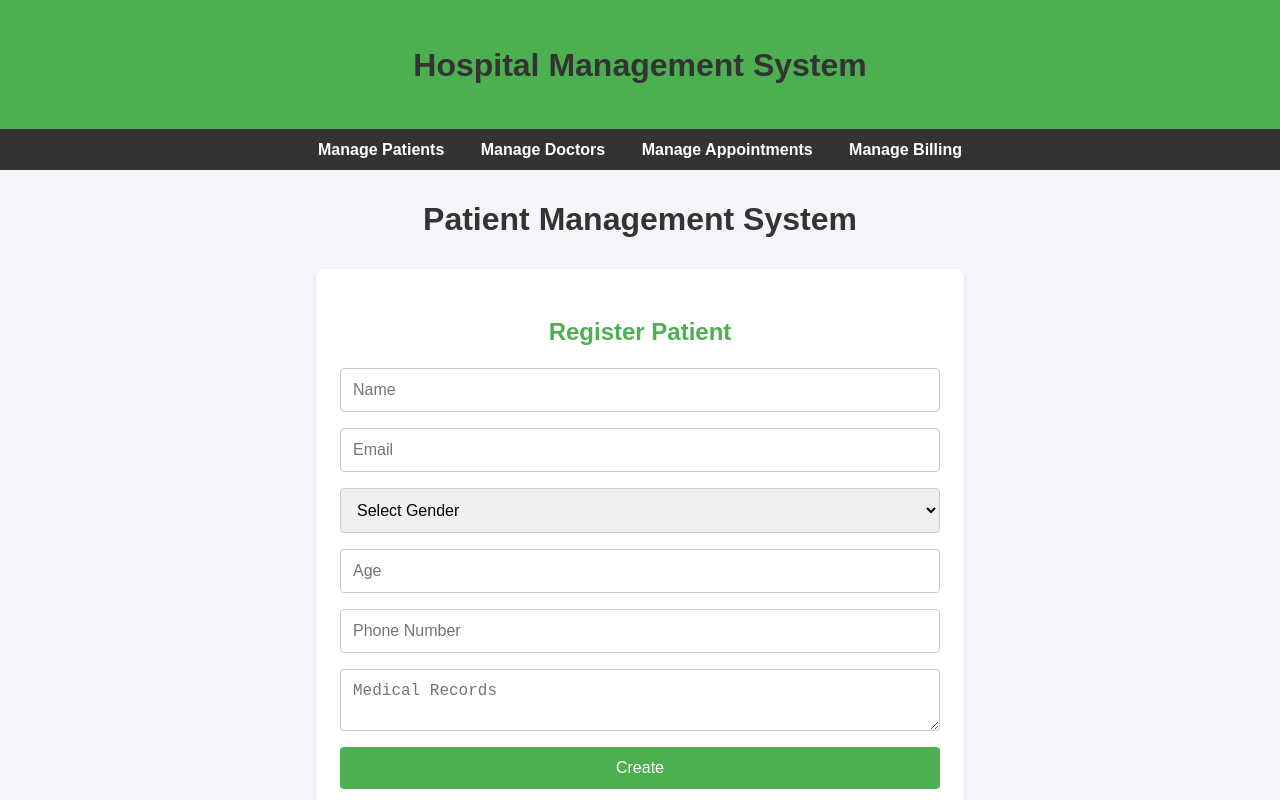
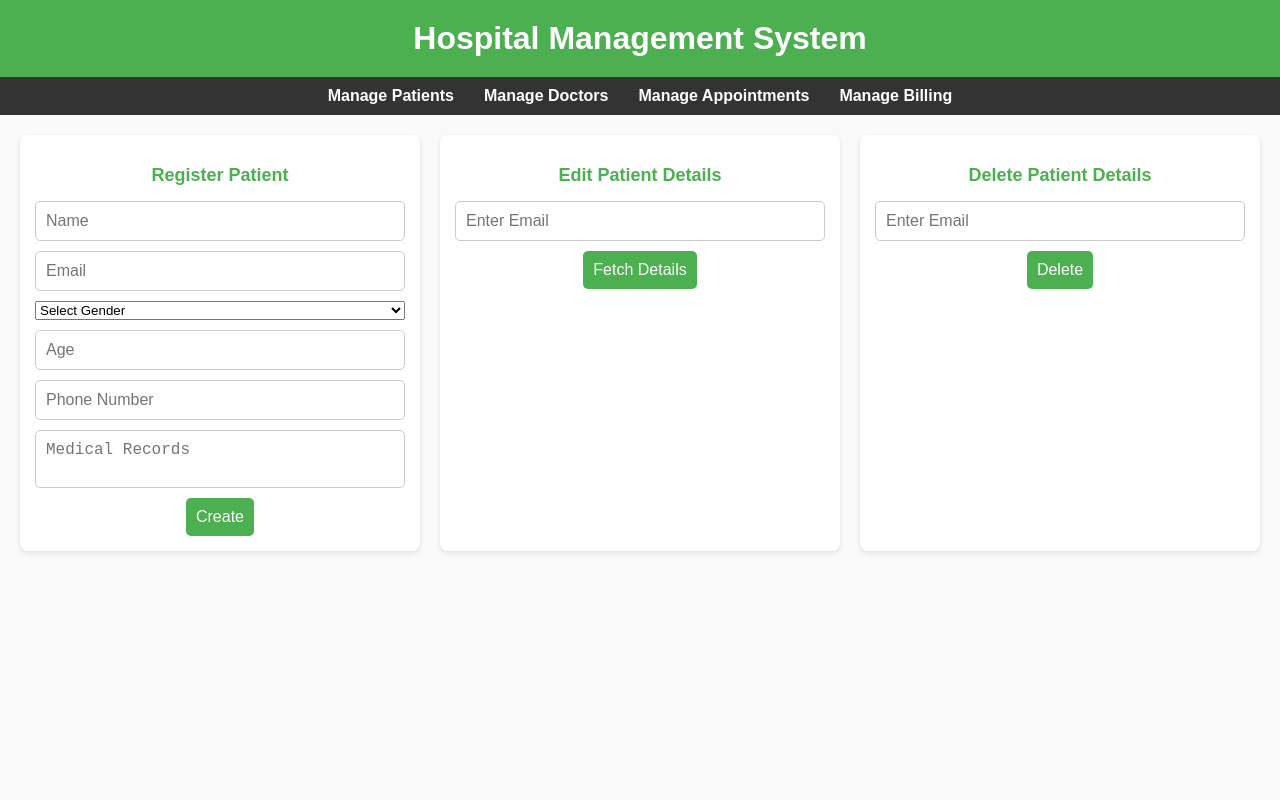
Before and after one commit to Bhuvan134/HospitalManagement, a plain HTML site: page frontend/public/patient.html in a window 1280 px wide. Shown: the top 800 px of the page. Drawn offline with Linux system fonts and the light colour scheme.

Commit message:
Final commit

```diff
--- a/frontend/public/appointment.css
+++ b/frontend/public/appointment.css
@@ -1,108 +1,106 @@
-/* General Reset */
+/* General Body Styling */
 body {
+    font-family: Arial, sans-serif;
     margin: 0;
-    font-family: Arial, sans-serif;
-    background-color: #f4f4f9;
+    padding: 0;
+    background-color: #f9f9f9;
     color: #333;
-    line-height: 1.6;
 }
 
-/* Header */
-header {
+/* Header Styling */
+header h1 {
+    text-align: center;
     background-color: #4caf50;
     color: white;
-    padding: 1rem 0;
-    text-align: center;
+    padding: 20px;
+    margin: 0;
 }
 
-/* Navigation */
+/* Navigation Bar */
 nav {
+    display: flex;
+    justify-content: center;
     background-color: #333;
-    padding: 0.5rem;
-    text-align: center;
+    padding: 10px 0;
 }
 
 nav a {
     color: white;
-    margin: 0 1rem;
     text-decoration: none;
+    margin: 0 15px;
     font-weight: bold;
 }
 
 nav a:hover {
-    text-decoration: underline;
+    color: #4caf50;
 }
 
-/* Page Title */
-h1 {
-    text-align: center;
-    margin-top: 1.5rem;
-    font-size: 2rem;
-    color: #333;
+/* Container Styling */
+.container {
+    display: flex;
+    justify-content: space-between;
+    gap: 20px;
+    padding: 20px;
+    flex-wrap: wrap;
 }
 
-/* Section Styles */
+/* Section Styling */
 section {
-    background: white;
-    margin: 1.5rem auto;
-    padding: 1.5rem;
-    width: 90%;
-    max-width: 600px;
+    flex: 1;
+    background-color: white;
+    padding: 15px;
     border-radius: 8px;
-    box-shadow: 0 2px 4px rgba(0, 0, 0, 0.1);
+    box-shadow: 0 2px 5px rgba(0, 0, 0, 0.1);
+    min-width: 300px;
+    box-sizing: border-box; /* Ensures padding stays inside the container */
 }
 
-/* Section Headings */
 section h2 {
     text-align: center;
+    font-size: 18px;
     color: #4caf50;
-    margin-bottom: 1rem;
 }
 
-/* Form Styles */
+/* Form Styling */
 form {
     display: flex;
     flex-direction: column;
-    gap: 1rem;
+    gap: 10px;
 }
 
-form input, form select, form textarea, form button {
-    font-size: 1rem;
-    padding: 0.75rem;
+input, textarea, button {
+    padding: 10px;
     border: 1px solid #ccc;
-    border-radius: 4px;
+    border-radius: 5px;
+    font-size: 16px;
+    width: 100%; /* Ensures inputs stay within the container */
+    box-sizing: border-box; /* Prevents overflowing due to padding */
 }
 
-form input:focus, form select:focus, form textarea:focus {
-    outline: none;
-    border-color: #4caf50;
+textarea {
+    resize: none; /* Disables manual resizing of textareas */
 }
 
-form button {
+button {
     background-color: #4caf50;
     color: white;
     border: none;
     cursor: pointer;
+    width: auto; /* Ensures buttons are not unnecessarily stretched */
+    align-self: center; /* Centers buttons horizontally */
 }
 
-form button:hover {
+button:hover {
     background-color: #45a049;
-}
-
-/* Button within Edit Details */
-#editAppointmentDetails button {
-    margin-top: 1rem;
-    width: 100%;
 }
 
 /* Responsive Design */
 @media (max-width: 768px) {
-    section {
-        width: 95%;
+    .container {
+        flex-direction: column;
     }
 
-    nav a {
-        display: block;
-        margin: 0.5rem 0;
+    section {
+        width: 100%;
     }
 }
--- a/frontend/public/billing.css
+++ b/frontend/public/billing.css
@@ -1,108 +1,106 @@
-/* General Reset */
+/* General Body Styling */
 body {
+    font-family: Arial, sans-serif;
     margin: 0;
-    font-family: Arial, sans-serif;
-    background-color: #f4f4f9;
+    padding: 0;
+    background-color: #f9f9f9;
     color: #333;
-    line-height: 1.6;
 }
 
-/* Header */
-header {
+/* Header Styling */
+header h1 {
+    text-align: center;
     background-color: #4caf50;
     color: white;
-    padding: 1rem 0;
-    text-align: center;
+    padding: 20px;
+    margin: 0;
 }
 
-/* Navigation */
+/* Navigation Bar */
 nav {
+    display: flex;
+    justify-content: center;
     background-color: #333;
-    padding: 0.5rem;
-    text-align: center;
+    padding: 10px 0;
 }
 
 nav a {
     color: white;
-    margin: 0 1rem;
     text-decoration: none;
+    margin: 0 15px;
     font-weight: bold;
 }
 
 nav a:hover {
-    text-decoration: underline;
+    color: #4caf50;
 }
 
-/* Page Title */
-h1 {
-    text-align: center;
-    margin-top: 1.5rem;
-    font-size: 2rem;
-    color: #333;
+/* Container Styling */
+.container {
+    display: flex;
+    justify-content: space-between;
+    gap: 20px;
+    padding: 20px;
+    flex-wrap: wrap;
 }
 
-/* Section Styles */
+/* Section Styling */
 section {
-    background: white;
-    margin: 1.5rem auto;
-    padding: 1.5rem;
-    width: 90%;
-    max-width: 600px;
+    flex: 1;
+    background-color: white;
+    padding: 15px;
     border-radius: 8px;
-    box-shadow: 0 2px 4px rgba(0, 0, 0, 0.1);
+    box-shadow: 0 2px 5px rgba(0, 0, 0, 0.1);
+    min-width: 300px;
+    box-sizing: border-box; /* Ensures padding stays inside the container */
 }
 
-/* Section Headings */
 section h2 {
     text-align: center;
+    font-size: 18px;
     color: #4caf50;
-    margin-bottom: 1rem;
 }
 
-/* Form Styles */
+/* Form Styling */
 form {
     display: flex;
     flex-direction: column;
-    gap: 1rem;
+    gap: 10px;
 }
 
-form input, form select, form textarea, form button {
-    font-size: 1rem;
-    padding: 0.75rem;
+input, textarea, button {
+    padding: 10px;
     border: 1px solid #ccc;
-    border-radius: 4px;
+    border-radius: 5px;
+    font-size: 16px;
+    width: 100%; /* Ensures inputs stay within the container */
+    box-sizing: border-box; /* Prevents overflowing due to padding */
 }
 
-form input:focus, form select:focus, form textarea:focus {
-    outline: none;
-    border-color: #4caf50;
+textarea {
+    resize: none; /* Disables manual resizing of textareas */
 }
 
-form button {
+button {
     background-color: #4caf50;
     color: white;
     border: none;
     cursor: pointer;
+    width: auto; /* Ensures buttons are not unnecessarily stretched */
+    align-self: center; /* Centers buttons horizontally */
 }
 
-form button:hover {
+button:hover {
     background-color: #45a049;
-}
-
-/* Button within Edit Details */
-#editAppointmentDetails button {
-    margin-top: 1rem;
-    width: 100%;
 }
 
 /* Responsive Design */
 @media (max-width: 768px) {
-    section {
-        width: 95%;
+    .container {
+        flex-direction: column;
     }
 
-    nav a {
-        display: block;
-        margin: 0.5rem 0;
+    section {
+        width: 100%;
     }
 }
--- a/frontend/public/doctor.css
+++ b/frontend/public/doctor.css
@@ -1,108 +1,106 @@
-/* General Reset */
+/* General Body Styling */
 body {
+    font-family: Arial, sans-serif;
     margin: 0;
-    font-family: Arial, sans-serif;
-    background-color: #f4f4f9;
+    padding: 0;
+    background-color: #f9f9f9;
     color: #333;
-    line-height: 1.6;
 }
 
-/* Header */
-header {
+/* Header Styling */
+header h1 {
+    text-align: center;
     background-color: #4caf50;
     color: white;
-    padding: 1rem 0;
-    text-align: center;
+    padding: 20px;
+    margin: 0;
 }
 
-/* Navigation */
+/* Navigation Bar */
 nav {
+    display: flex;
+    justify-content: center;
     background-color: #333;
-    padding: 0.5rem;
-    text-align: center;
+    padding: 10px 0;
 }
 
 nav a {
     color: white;
-    margin: 0 1rem;
     text-decoration: none;
+    margin: 0 15px;
     font-weight: bold;
 }
 
 nav a:hover {
-    text-decoration: underline;
+    color: #4caf50;
 }
 
-/* Page Title */
-h1 {
-    text-align: center;
-    margin-top: 1.5rem;
-    font-size: 2rem;
-    color: #333;
+/* Container Styling */
+.container {
+    display: flex;
+    justify-content: space-between;
+    gap: 20px;
+    padding: 20px;
+    flex-wrap: wrap;
 }
 
-/* Section Styles */
+/* Section Styling */
 section {
-    background: white;
-    margin: 1.5rem auto;
-    padding: 1.5rem;
-    width: 90%;
-    max-width: 600px;
+    flex: 1;
+    background-color: white;
+    padding: 15px;
     border-radius: 8px;
-    box-shadow: 0 2px 4px rgba(0, 0, 0, 0.1);
+    box-shadow: 0 2px 5px rgba(0, 0, 0, 0.1);
+    min-width: 300px;
+    box-sizing: border-box; /* Ensures padding stays inside the container */
 }
 
-/* Section Headings */
 section h2 {
     text-align: center;
+    font-size: 18px;
     color: #4caf50;
-    margin-bottom: 1rem;
 }
 
-/* Form Styles */
+/* Form Styling */
 form {
     display: flex;
     flex-direction: column;
-    gap: 1rem;
+    gap: 10px;
 }
 
-form input, form select, form textarea, form button {
-    font-size: 1rem;
-    padding: 0.75rem;
+input, textarea, button {
+    padding: 10px;
     border: 1px solid #ccc;
-    border-radius: 4px;
+    border-radius: 5px;
+    font-size: 16px;
+    width: 100%; /* Ensures inputs stay within the container */
+    box-sizing: border-box; /* Prevents overflowing due to padding */
 }
 
-form input:focus, form select:focus, form textarea:focus {
-    outline: none;
-    border-color: #4caf50;
+textarea {
+    resize: none; /* Disables manual resizing of textareas */
 }
 
-form button {
+button {
     background-color: #4caf50;
     color: white;
     border: none;
     cursor: pointer;
+    width: auto; /* Ensures buttons are not unnecessarily stretched */
+    align-self: center; /* Centers buttons horizontally */
 }
 
-form button:hover {
+button:hover {
     background-color: #45a049;
-}
-
-/* Button within Edit Details */
-#editAppointmentDetails button {
-    margin-top: 1rem;
-    width: 100%;
 }
 
 /* Responsive Design */
 @media (max-width: 768px) {
-    section {
-        width: 95%;
+    .container {
+        flex-direction: column;
     }
 
-    nav a {
-        display: block;
-        margin: 0.5rem 0;
+    section {
+        width: 100%;
     }
 }
--- a/frontend/public/index.css
+++ b/frontend/public/index.css
@@ -0,0 +1,76 @@
+/* General Styles */
+body {
+    font-family: Arial, sans-serif;
+    margin: 0;
+    padding: 0;
+    background-color: #f5f5f5;
+    color: #333;
+}
+
+/* Header Styles */
+header {
+    background-color: green;
+    color: white;
+    text-align: center;
+    padding: 20px 0;
+    box-shadow: 0 4px 6px rgba(0, 0, 0, 0.1);
+}
+
+header h1 {
+    margin: 0;
+    font-size: 2rem;
+}
+
+/* Navigation Bar */
+nav {
+    background-color: #fff;
+    padding: 10px;
+    display: flex;
+    justify-content: center;
+    box-shadow: 0 2px 4px rgba(0, 0, 0, 0.1);
+}
+
+nav a {
+    margin: 0 15px;
+    text-decoration: none;
+    color: green;
+    font-weight: bold;
+    transition: color 0.3s ease;
+}
+
+nav a:hover {
+    color: green;
+}
+
+/* Footer Styles */
+footer {
+    background-color: green;
+    color: white;
+    text-align: center;
+    padding: 10px 0;
+    position: fixed;
+    bottom: 0;
+    width: 100%;
+    box-shadow: 0 -2px 4px rgba(0, 0, 0, 0.1);
+}
+
+footer p {
+    margin: 0;
+    font-size: 0.9rem;
+}
+
+/* Responsive Design */
+@media (max-width: 768px) {
+    nav {
+        flex-direction: column;
+        align-items: center;
+    }
+
+    nav a {
+        margin: 10px 0;
+    }
+
+    header h1 {
+        font-size: 1.5rem;
+    }
+}
--- a/frontend/public/patient.css
+++ b/frontend/public/patient.css
@@ -1,108 +1,106 @@
-/* General Reset */
+/* General Body Styling */
 body {
+    font-family: Arial, sans-serif;
     margin: 0;
-    font-family: Arial, sans-serif;
-    background-color: #f4f4f9;
+    padding: 0;
+    background-color: #f9f9f9;
     color: #333;
-    line-height: 1.6;
 }
 
-/* Header */
-header {
+/* Header Styling */
+header h1 {
+    text-align: center;
     background-color: #4caf50;
     color: white;
-    padding: 1rem 0;
-    text-align: center;
+    padding: 20px;
+    margin: 0;
 }
 
-/* Navigation */
+/* Navigation Bar */
 nav {
+    display: flex;
+    justify-content: center;
     background-color: #333;
-    padding: 0.5rem;
-    text-align: center;
+    padding: 10px 0;
 }
 
 nav a {
     color: white;
-    margin: 0 1rem;
     text-decoration: none;
+    margin: 0 15px;
     font-weight: bold;
 }
 
 nav a:hover {
-    text-decoration: underline;
+    color: #4caf50;
 }
 
-/* Page Title */
-h1 {
-    text-align: center;
-    margin-top: 1.5rem;
-    font-size: 2rem;
-    color: #333;
+/* Container Styling */
+.container {
+    display: flex;
+    justify-content: space-between;
+    gap: 20px;
+    padding: 20px;
+    flex-wrap: wrap;
 }
 
-/* Section Styles */
+/* Section Styling */
 section {
-    background: white;
-    margin: 1.5rem auto;
-    padding: 1.5rem;
-    width: 90%;
-    max-width: 600px;
+    flex: 1;
+    background-color: white;
+    padding: 15px;
     border-radius: 8px;
-    box-shadow: 0 2px 4px rgba(0, 0, 0, 0.1);
+    box-shadow: 0 2px 5px rgba(0, 0, 0, 0.1);
+    min-width: 300px;
+    box-sizing: border-box; /* Ensures padding stays inside the container */
 }
 
-/* Section Headings */
 section h2 {
     text-align: center;
+    font-size: 18px;
     color: #4caf50;
-    margin-bottom: 1rem;
 }
 
-/* Form Styles */
+/* Form Styling */
 form {
     display: flex;
     flex-direction: column;
-    gap: 1rem;
+    gap: 10px;
 }
 
-form input, form select, form textarea, form button {
-    font-size: 1rem;
-    padding: 0.75rem;
+input, textarea, button {
+    padding: 10px;
     border: 1px solid #ccc;
-    border-radius: 4px;
+    border-radius: 5px;
+    font-size: 16px;
+    width: 100%; /* Ensures inputs stay within the container */
+    box-sizing: border-box; /* Prevents overflowing due to padding */
 }
 
-form input:focus, form select:focus, form textarea:focus {
-    outline: none;
-    border-color: #4caf50;
+textarea {
+    resize: none; /* Disables manual resizing of textareas */
 }
 
-form button {
+button {
     background-color: #4caf50;
     color: white;
     border: none;
     cursor: pointer;
+    width: auto; /* Ensures buttons are not unnecessarily stretched */
+    align-self: center; /* Centers buttons horizontally */
 }
 
-form button:hover {
+button:hover {
     background-color: #45a049;
-}
-
-/* Button within Edit Details */
-#editAppointmentDetails button {
-    margin-top: 1rem;
-    width: 100%;
 }
 
 /* Responsive Design */
 @media (max-width: 768px) {
-    section {
-        width: 95%;
+    .container {
+        flex-direction: column;
     }
 
-    nav a {
-        display: block;
-        margin: 0.5rem 0;
+    section {
+        width: 100%;
     }
 }
--- a/frontend/public/patient.html
+++ b/frontend/public/patient.html
@@ -18,7 +18,7 @@
 
 </head>
 <body>
-    <h1>Patient Management System</h1>
+    <div class="container">
     <section>
         <h2>Register Patient</h2>
         <form id="createForm">
@@ -52,7 +52,7 @@
             <button type="submit">Delete</button>
         </form>
     </section>
-
+    </div>
     <script>
         // API Base URL
         const apiBase = 'http://localhost:5000/api/patients';
```
Also changed, not shown: frontend/public/appointments.html (+6 -4 lines), frontend/public/billing.html (+3 -3 lines), frontend/public/doctor.html (+2 -2 lines).
